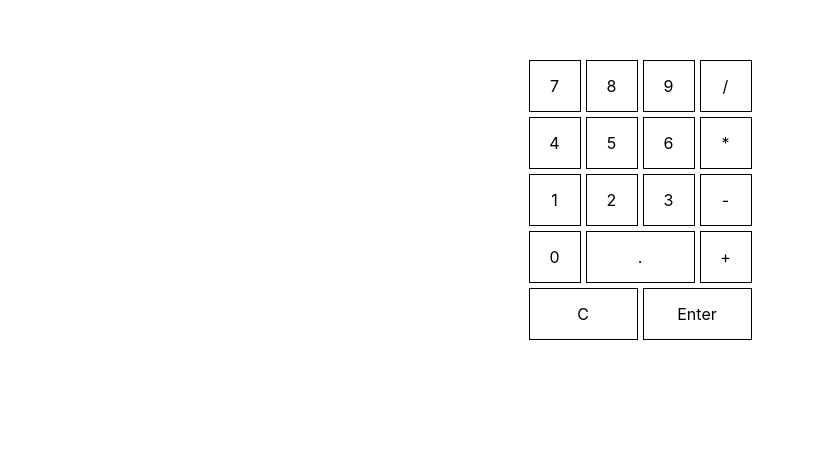
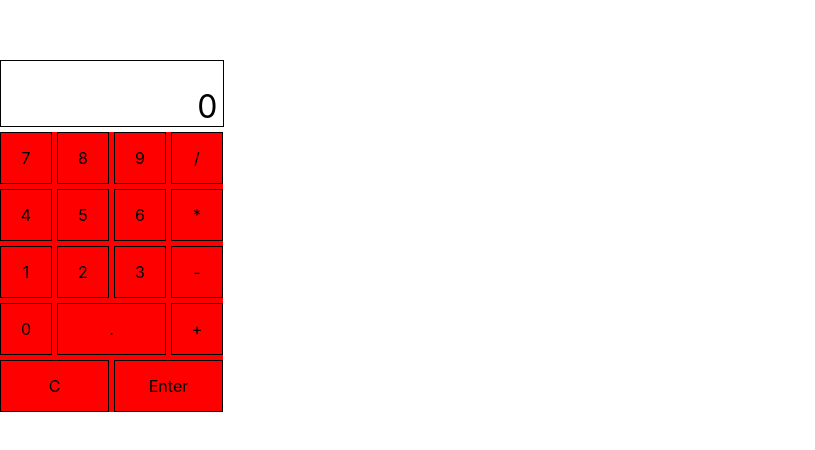
Before and after one commit to k1mdev/calculator, a React (Create React App) app: page / in a window 1280 px wide. Shown: the part 180-630 px from the top of the page, without its empty margins (0-815 px from the left). Built offline with nearby package versions, Linux system fonts and the light colour scheme.

Commit message:
Initialized positioning of output

```diff
--- a/src/App.css
+++ b/src/App.css
@@ -64,18 +64,22 @@
 .outerContainer {
   display: flex;
   justify-content: center;
+  flex-direction: column;
   margin-top: 30vh;
+}
+
+.display {
+  display: block;
+  margin-bottom: 5px;
 }
 
 .buttons {
   width: 223px;
   height: 280px;
-  /* background-color: red; */
+  background-color: red;
   display: flex;
   flex-direction: row;
   flex-wrap: wrap;
   gap: 5px;
-  /* align-items: center; */
-  /* align-content: center; */
-  justify-content: center;
+  justify-content: space-between;
 }
--- a/src/App.js
+++ b/src/App.js
@@ -21,7 +21,7 @@ function App() {
 
   return (
     <div className="outerContainer">
-      <span className="display"><Output /></span>
+      <span className="display"><Output total="0"/></span>
       <div className="buttons">
         <span className="button7"><Button value="7" /></span>
         <span className="button8"><Button value="8" /></span>
--- a/src/components/Output.jsx
+++ b/src/components/Output.jsx
@@ -1,10 +1,10 @@
 import React from 'react';
-import '../styles/LargeButton.css';
+import '../styles/Output.css';
 
 export default function Output(props) {
     return (
         <div className="outputContainer">
-            <p>{props.total}</p>
+            <output className="output">{props.total}</output>
         </div>
     )
 }
--- a/src/styles/Output.css
+++ b/src/styles/Output.css
@@ -1,7 +1,13 @@
-.outputContainer * {
+.outputContainer {
+    display: flex;
     border: 1px solid black;
-    width: 300px;
-    height: 200px;
-    background-color: black;
+    width: 221.5px;
+    height: 65px;
     font-size: xx-large;
+    align-items: flex-end;
+    justify-content: flex-end;
 }
+
+.output {
+    margin-right: 5px;
+}
```
